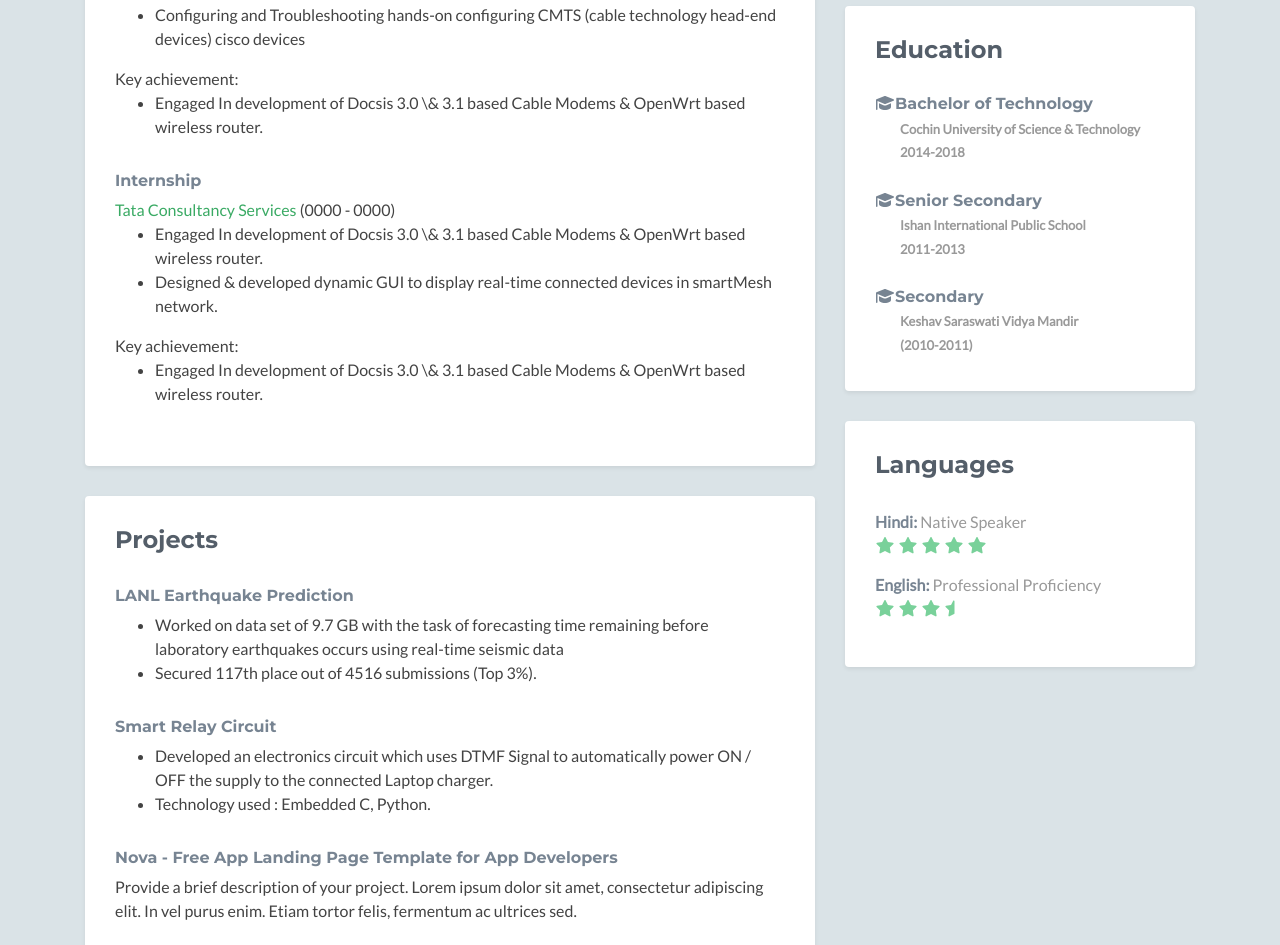
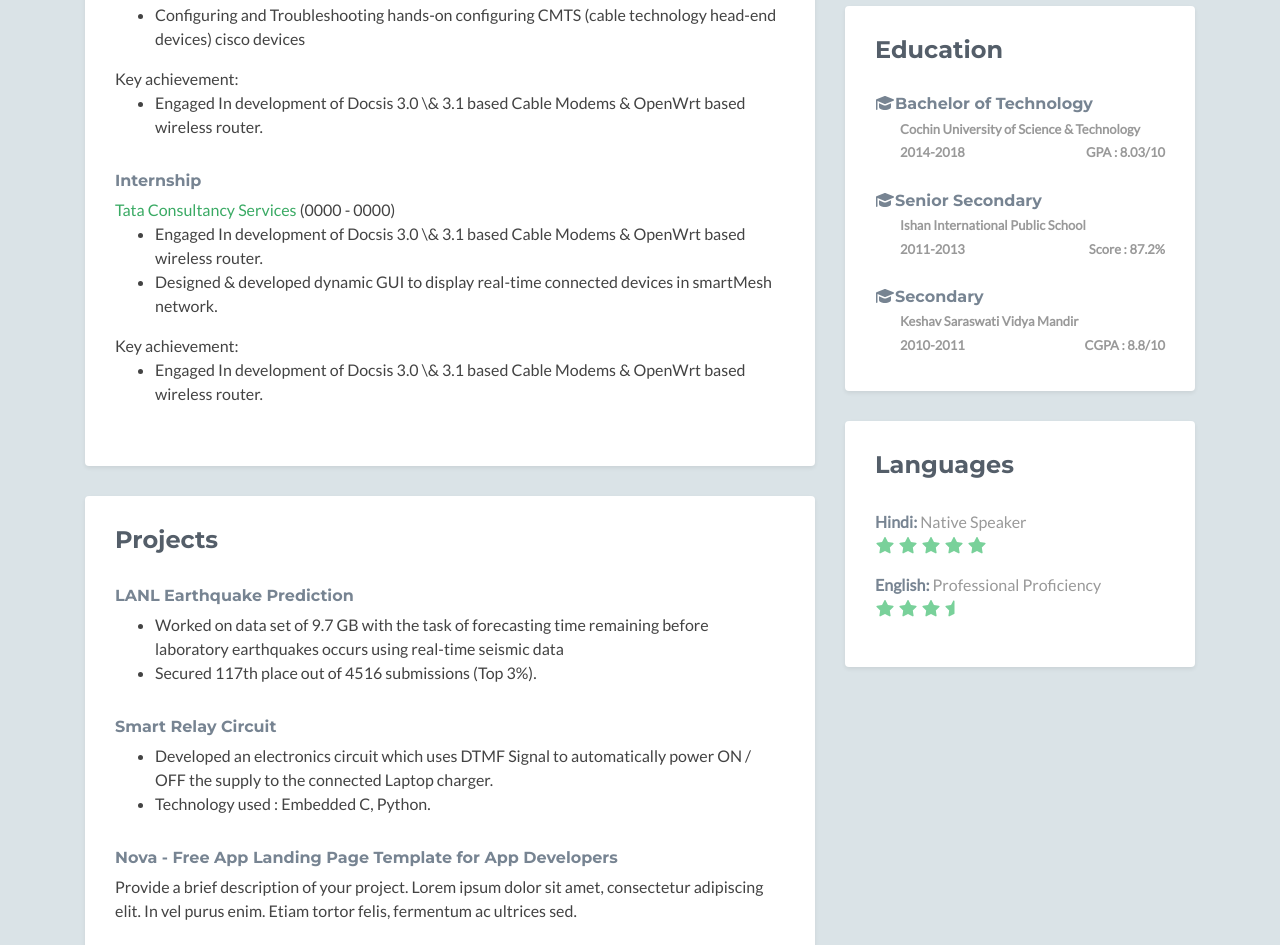
Before and after one commit to rewatirraman/rewatirraman.github.io, a plain HTML site: page index.html in a window 1280 px wide. Shown: the part 974-1919 px from the top of the page. Drawn offline with Linux system fonts and the light colour scheme; no server answers.

Commit message:
Update index.html

```diff
--- a/index.html
+++ b/index.html
@@ -189,17 +189,17 @@
                             <div class="item">
                                 <h3 class="title"><i class="fas fa-graduation-cap"></i>Bachelor of Technology</h3>
                                 <h4 class="university">Cochin University of Science & Technology</h4>
-								<h4 class="university">2014-2018</h4>
+								<h4 class="university">2014-2018 <span style="float:right">GPA : 8.03/10</span></h4>
                             </div><!--//item-->
                             <div class="item">
                                 <h3 class="title"><i class="fas fa-graduation-cap"></i>Senior Secondary</h3>
                                 <h4 class="university">Ishan International Public School</h4>
-								<h4 class="university">2011-2013</h4>
+								<h4 class="university">2011-2013 <span style="float:right">Score : 87.2%</span></h4>
                             </div><!--//item-->
                             <div class="item">
                                 <h3 class="title"><i class="fas fa-graduation-cap"></i>Secondary</h3>
                                 <h4 class="university">Keshav Saraswati Vidya Mandir</h4>
-								<h4 class="university">(2010-2011)</h4>
+								<h4 class="university">2010-2011 <span style="float:right">CGPA : 8.8/10</span></h4>
                             </div><!--//item-->
                         </div><!--//content-->
                     </div><!--//section-inner-->
```
